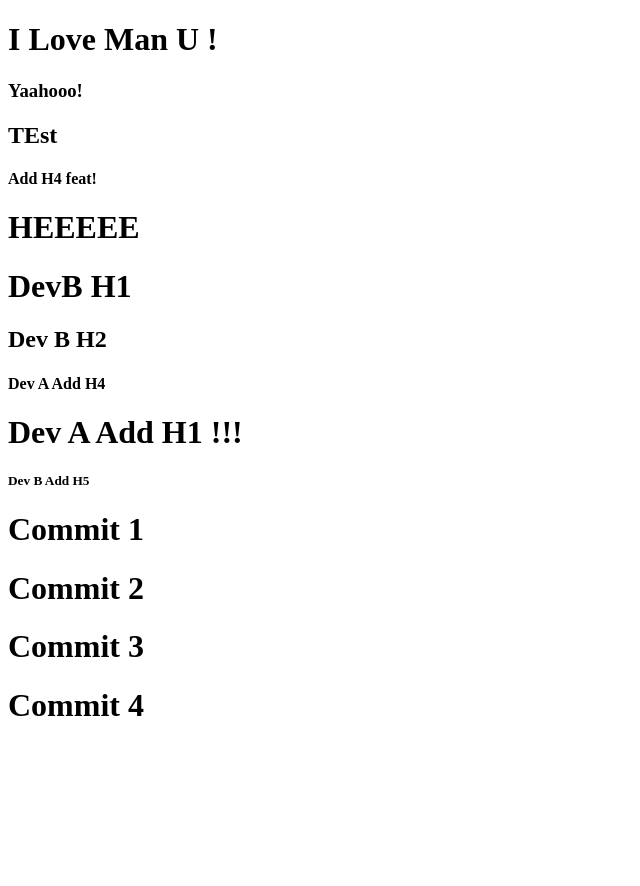
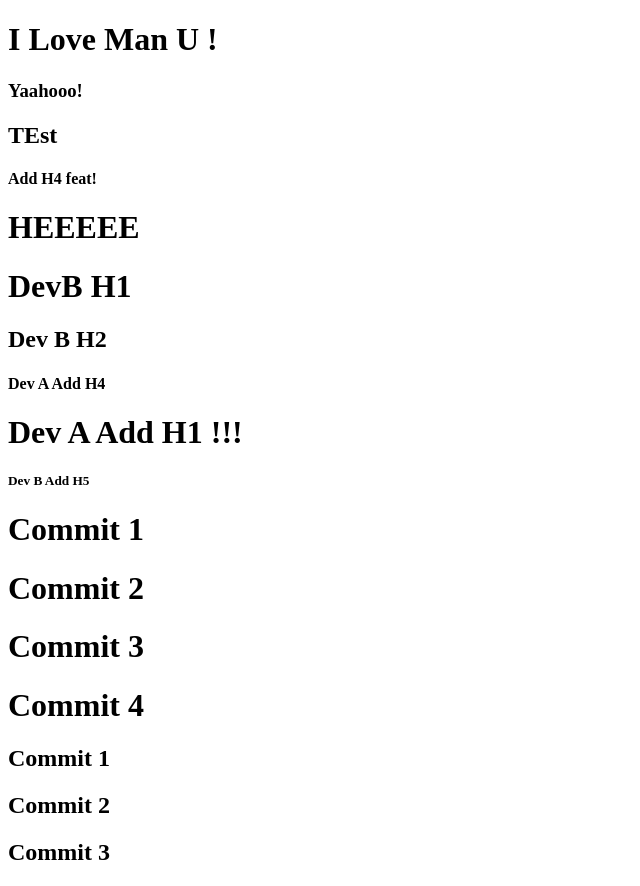
Before and after one commit to thokongtuk/gitUse, a plain HTML site: page index.html in a window 1280 px wide. Shown: the whole page, without its empty margins (0-640 px from the left). Before the commit the page ends 800 px from the top, so only its background shows below. Drawn offline with Linux system fonts and the light colour scheme.

Commit message:
summary commit
commit 3

commit 2

```diff
--- a/index.html
+++ b/index.html
@@ -20,5 +20,8 @@
     <h1>Commit 2</h1>
     <h1>Commit 3</h1>
     <h1>Commit 4</h1>
+    <h2>Commit 1</h2>
+    <h2>Commit 2</h2>
+    <h2>Commit 3</h2>
   </body>
 </html>
```
